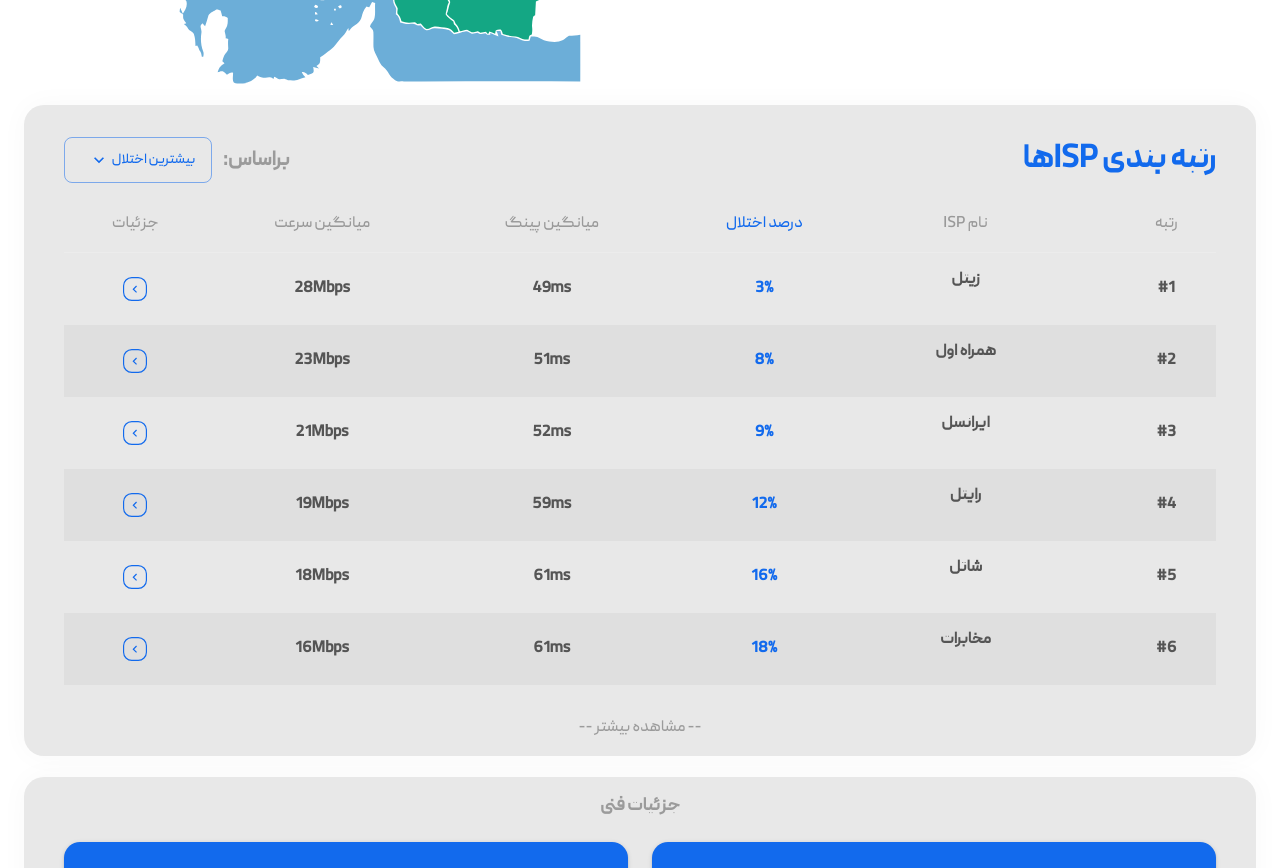
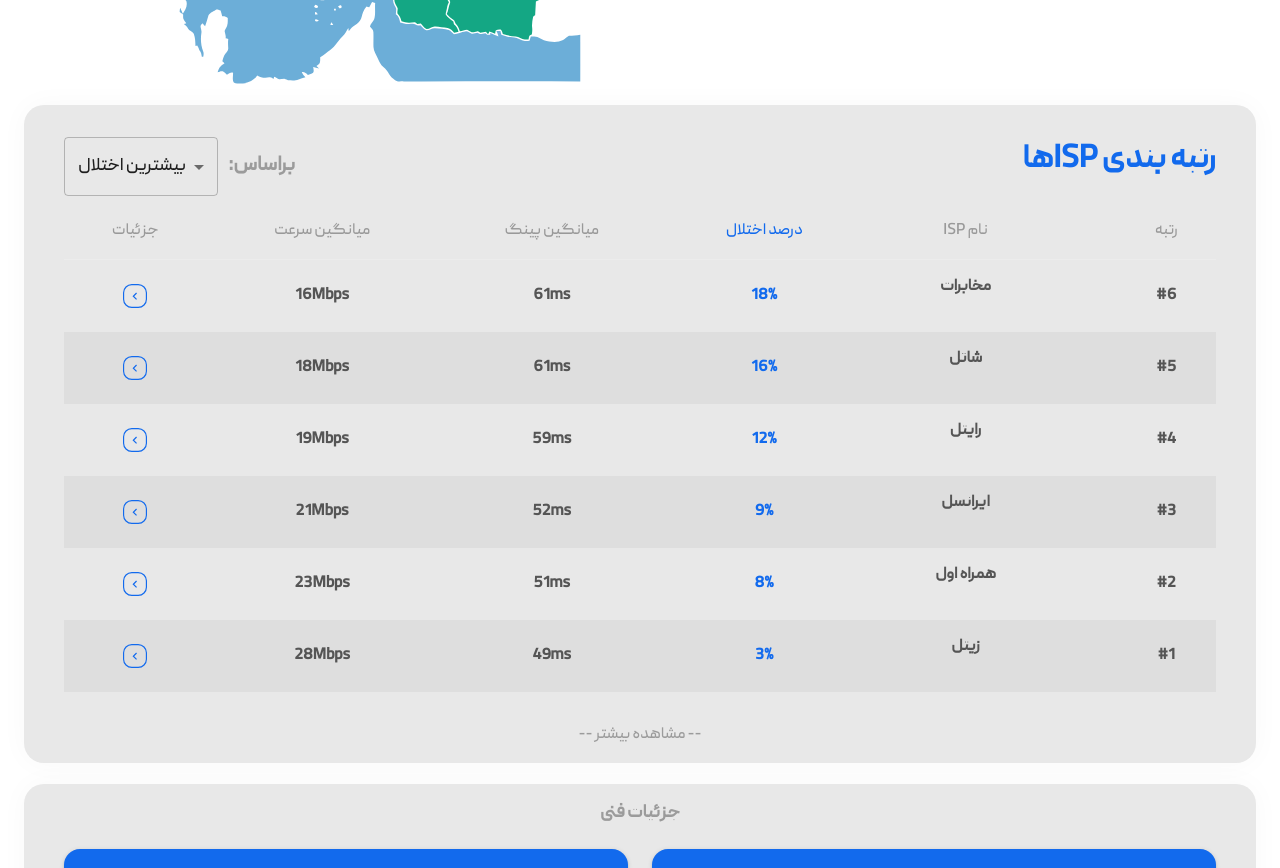
Before and after one commit to Raika-Company/eyesp-v1, a React (Vite) app in the folder client-app/: page /admin in a window 1280 px wide. Shown: the part 680-1548 px from the top of the page. Built offline with nearby package versions, Linux system fonts and the light colour scheme.

Commit message:
feat: Add functionality to ISPTable

```diff
--- a/client-app/src/components/dashboard/Dashboard.jsx
+++ b/client-app/src/components/dashboard/Dashboard.jsx
@@ -1,4 +1,4 @@
-import React from "react";
+import React, { useState, useEffect } from "react";
 import { useNavigate } from "react-router-dom";
 import IranMap from "./map/IranMap";
 import ISPTable from "./ISPTable";
@@ -10,7 +10,8 @@ import {
   useMediaQuery,
   Card,
   Button,
-  styled,
+  Select,
+  MenuItem,
 } from "@mui/material";
 
 import KeyboardArrowDownIcon from "@mui/icons-material/KeyboardArrowDown";
@@ -24,7 +25,7 @@ const createData = (rank, ISPname, disturbance, pings, speed, desc) => {
   return { rank, ISPname, disturbance, pings, speed, desc };
 };
 
-const ISPdata = [
+const RawISPData = [
   createData("#1", "زیتل", "3%", "49ms", "28Mbps"),
   createData("#2", "همراه اول", "8%", "51ms", "23Mbps"),
   createData("#3", "ایرانسل", "9%", "52ms", "21Mbps"),
@@ -67,6 +68,52 @@ const Dashboard = () => {
   const isXlScreen = useMediaQuery((theme) => theme.breakpoints.down("xl"));
   const isSmScreen = useMediaQuery((theme) => theme.breakpoints.down("sm"));
   const isMdScreen = useMediaQuery((theme) => theme.breakpoints.down("md"));
+
+  const [sortCriteria, setSortCriteria] = useState("بیشترین اختلال");
+
+  const [ISPData, setISPData] = useState(RawISPData);
+
+  useEffect(() => {
+    let sortedData;
+    switch (sortCriteria) {
+      case "نام ISP":
+        sortedData = [...ISPData].sort((a, b) =>
+          a.ISPname.localeCompare(b.ISPname)
+        );
+        break;
+      case "بیشترین اختلال":
+        sortedData = [...ISPData].sort(
+          (a, b) => parseFloat(b.disturbance) - parseFloat(a.disturbance)
+        );
+        break;
+      case "کمترین اختلال":
+        sortedData = [...ISPData].sort(
+          (a, b) => parseFloat(a.disturbance) - parseFloat(b.disturbance)
+        );
+        break;
+      case "بیشترین میانگین پینگ":
+        sortedData = [...ISPData].sort((a, b) =>
+          b.pings.localeCompare(a.pings)
+        );
+        break;
+      case "کمترین میانگین پینگ":
+        sortedData = [...ISPData].sort((a, b) =>
+          a.pings.localeCompare(b.pings)
+        );
+        break;
+      case "بیشترین میانگین سرعت":
+        sortedData = [...ISPData].sort((a, b) =>
+          b.speed.localeCompare(a.speed)
+        );
+        break;
+      case "کمترین میانگین سرعت":
+        sortedData = [...ISPData].sort((a, b) =>
+          a.speed.localeCompare(b.speed)
+        );
+        break;
+    }
+    setISPData(sortedData);
+  }, [sortCriteria]);
 
   const DisturbanceText = ({ text }) => (
     <Typography
@@ -156,6 +203,7 @@ const Dashboard = () => {
             رتبه بندی ISPها{" "}
           </Typography>
           <Typography
+            component="div"
             gutterBottom
             sx={{
               color: "#9B9B9B",
@@ -164,20 +212,24 @@ const Dashboard = () => {
             }}
           >
             براساس:{" "}
-            <Button
+            <Select
+              value={sortCriteria}
+              onChange={(e) => setSortCriteria(e.target.value)}
               variant="outlined"
-              endIcon={<KeyboardArrowDownIcon />}
-              sx={{
-                marginRight: "0.5rem",
-                borderRadius: "0.5rem",
-                padding: "0.6rem 1rem",
-              }}
+              color="primary"
+              sx={{ marginRight: "0.5rem" }}
             >
-              <span style={{ marginLeft: "0.4rem" }}>بیشترین اختلال</span>{" "}
-            </Button>
+              <MenuItem value="نام ISP">نام ISP</MenuItem>
+              <MenuItem value="بیشترین اختلال">بیشترین اختلال</MenuItem>
+              <MenuItem value="کمترین اختلال">کمترین اختلال</MenuItem>
+              <MenuItem value="بیشترین میانگین پینگ">بیشترین میانگین پینگ</MenuItem>
+              <MenuItem value="کمترین میانگین پینگ">کمترین میانگین پینگ</MenuItem>
+              <MenuItem value="بیشترین میانگین سرعت">بیشترین میانگین سرعت</MenuItem>
+              <MenuItem value="کمترین میانگین سرعت">کمترین میانگین سرعت</MenuItem>
+            </Select>
           </Typography>
         </Box>
-        <ISPTable ISPdata={ISPdata} />
+        <ISPTable ISPdata={ISPData} />
       </Card>
       <Card
         sx={{
@@ -205,7 +257,7 @@ const Dashboard = () => {
         >
           {GpButtons.map((val, index) => (
             <Button
-              key={index} // <-- Added this key
+              key={index}
               variant="contained"
               startIcon={<val.icon style={{ fontSize: "2rem" }} />}
               sx={{
--- a/client-app/src/components/dashboard/ISPTable.jsx
+++ b/client-app/src/components/dashboard/ISPTable.jsx
@@ -1,6 +1,7 @@
 import React from "react";
 import {
   styled,
+  keyframes,
   Table,
   TableBody,
   TableCell,
@@ -13,7 +14,15 @@ import {
   SvgIcon,
 } from "@mui/material";
 import { tableCellClasses } from "@mui/material/TableCell";
-import KeyboardArrowLeftOutlinedIcon from "@mui/icons-material/KeyboardArrowLeftOutlined";
+
+const fadeInAnimation = keyframes`
+  from {
+    opacity: 0;
+  }
+  to {
+    opacity: 1;
+  }
+`;
 
 const StyledTableCell = styled(TableCell)(({ theme }) => ({
   [`&.${tableCellClasses.head}`]: {
@@ -35,7 +44,7 @@ const StyledTableCell = styled(TableCell)(({ theme }) => ({
   },
 }));
 
-const StyledTableRow = styled(TableRow)(({ theme }) => ({
+const StyledTableRow = styled(TableRow)(({ theme, delay }) => ({
   "&:nth-of-type(even)": {
     backgroundColor: theme.palette.action.hover,
     borderRadius: "10px",
@@ -43,6 +52,8 @@ const StyledTableRow = styled(TableRow)(({ theme }) => ({
   "td, th": {
     border: 0,
   },
+  opacity: 0,
+  animation: `${fadeInAnimation} 0.5s forwards ${delay}s`
 }));
 
 const ISPTable = ({ ISPdata }) => {
@@ -75,8 +86,8 @@ const ISPTable = ({ ISPdata }) => {
           </TableRow>
         </TableHead>
         <TableBody>
-          {ISPdata.map((Items) => (
-            <StyledTableRow key={Items.rank}>
+          {ISPdata.map((Items, index) => (
+            <StyledTableRow key={Items.rank} delay={index * 0.3}>
               <StyledTableCell align="center" component="th" scope="row">
                 {Items.rank}
               </StyledTableCell>
@@ -97,12 +108,8 @@ const ISPTable = ({ ISPdata }) => {
               >
                 {Items.disturbance}
               </StyledTableCell>
-              <StyledTableCell align="center">
-                {Items.pings}
-              </StyledTableCell>
-              <StyledTableCell align="center">
-                {Items.speed}
-              </StyledTableCell>
+              <StyledTableCell align="center">{Items.pings}</StyledTableCell>
+              <StyledTableCell align="center">{Items.speed}</StyledTableCell>
               <StyledTableCell align="center">
                 <IconButton aria-label="more info">
                   <SvgIcon>
--- a/client-app/src/components/dashboard/province/Province.css
+++ b/client-app/src/components/dashboard/province/Province.css
@@ -1,3 +1,3 @@
-.MuiTableRow-root td {
+.MuiTableRow-root tr {
     border-radius: 10px;
 }
```
